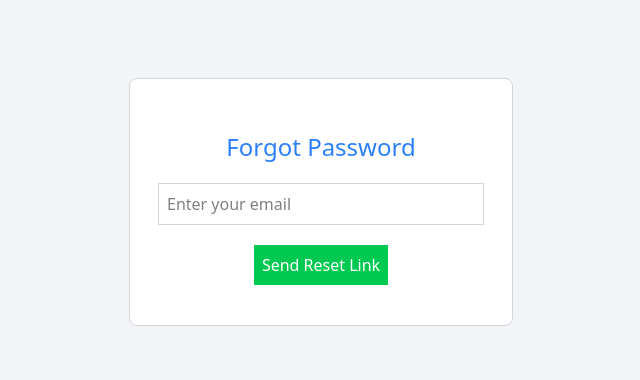
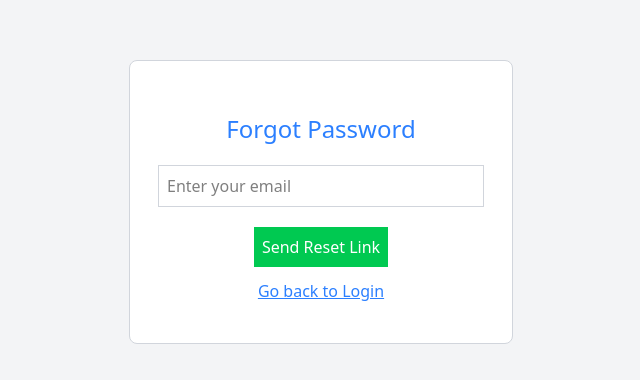
Before and after one commit to Elvam03/AuthMERN-Frontend, a React (Vite) app: page /forgotPassword in a window 1280 px wide. Shown: the part 198-578 px from the top of the page, without its empty margins (319-959 px from the left). Built offline with nearby package versions, Linux system fonts and the light colour scheme.

Commit message:
forgot password redirect

```diff
--- a/src/Pages/ForgotPassword.jsx
+++ b/src/Pages/ForgotPassword.jsx
@@ -1,41 +1,57 @@
 import { useState } from "react";
+import { useNavigate } from "react-router-dom"; // Import navigate hook
 import axios from "axios";
 
-
 const ForgotPassword = () => {
-
-
     const [email, setEmail] = useState("");
     const [message, setMessage] = useState("");
+    const navigate = useNavigate(); // Hook for navigation
 
     const handleSubmit = async (e) => {
         e.preventDefault();
         try {
             const response = await axios.post("https://authmern-backend-i3kc.onrender.com/api/auth/forgot-password", { email });
             setMessage(response.data.message);
+
+            // Auto-redirect after 5 seconds
+            setTimeout(() => {
+                navigate("/login");
+            }, 5000);
         } catch (error) {
             setMessage("Error sending reset email");
         }
     };
 
     return (
-        <div className="bg-gray-100 ">
+        <div className="bg-gray-100 min-h-screen flex flex-col justify-center items-center">
+            <div className="md:w-96 border border-gray-300 rounded-lg bg-white px-7 py-10">
+                <h2 className="text-blue-500 text-2xl text-center m-3">Forgot Password</h2>
 
-        <div className="flex flex-col justify-center items-center min-h-screen ">
-            <div className="md:w-96 border border-gray-300 rounded-lg bg-white px-7 py-10">
+                <form onSubmit={handleSubmit} className="flex flex-col justify-center items-center">
+                    <input
+                        type="email"
+                        placeholder="Enter your email"
+                        className="m-2 border border-gray-300 outline-none w-full p-2"
+                        value={email}
+                        onChange={(e) => setEmail(e.target.value)}
+                        required
+                    />
+                    <div className="flex justify-center items-center mt-3">
+                        <button type="submit" className="bg-green-500 p-2 text-white cursor-pointer">
+                            Send Reset Link
+                        </button>
+                    </div>
+                </form>
 
-        <h2 className="text-blue-500 text-2xl text-center m-3">Forgot Password</h2>
+                {message && <p className="text-center mt-3">{message}</p>}
 
-                <form onSubmit={handleSubmit} className="flex justify-center items-center flex-col">
-                    <input type="email" placeholder="Enter your email" className="m-2 border border-gray-300 outline-none w-full p-2" value={email} onChange={(e) => setEmail(e.target.value)} required />
-<div className="flex justify-center items-center mt-3">
-<button type="submit" className="bg-green-500 p-2 text-white cursor-pointer">Send Reset Link</button>
-
-</div>
-                </form>
-                {message && <p>{message}</p>}
+                {/* Manual link to go back to login */}
+                <p className="text-center mt-3">
+                    <a href="/login" className="text-blue-500 underline">
+                        Go back to Login
+                    </a>
+                </p>
             </div>
-        </div>
         </div>
     );
 };
```
